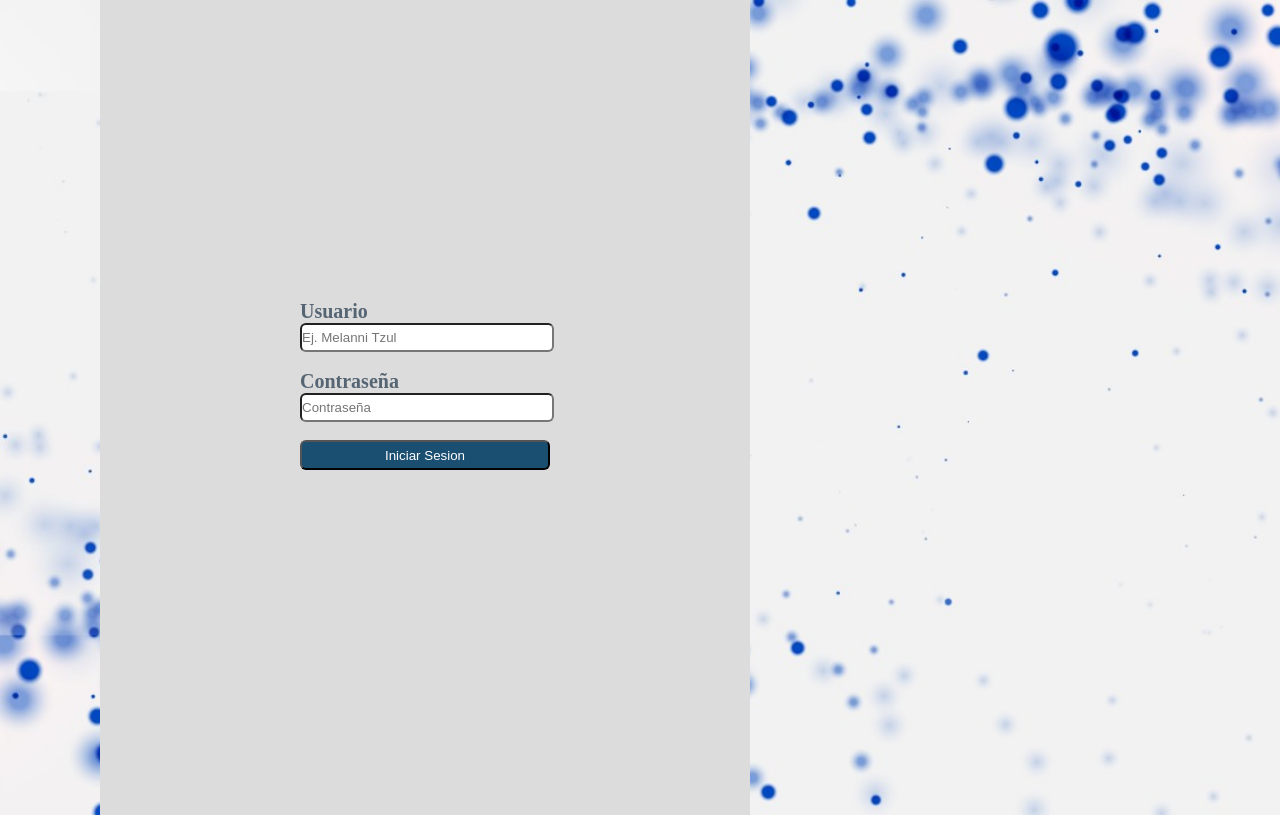
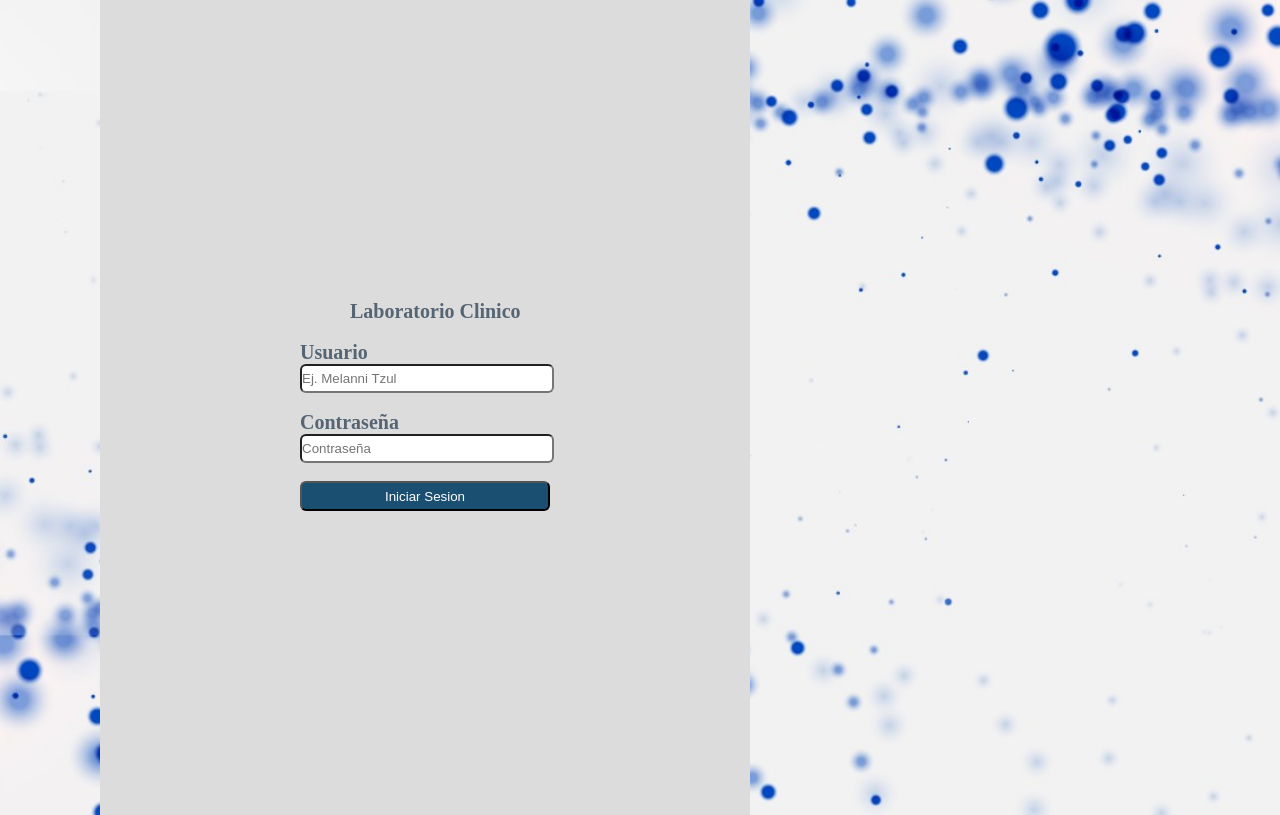
Before and after one commit to MelanniTzul/Laboratorio_Clinico, a website: page public_html/index.html in a window 1280 px wide. Drawn offline with Linux system fonts and the light colour scheme.

Commit message:
Agregue titulo

```diff
--- a/public_html/Estilos/DiseñoLogin.css
+++ b/public_html/Estilos/DiseñoLogin.css
@@ -47,3 +47,7 @@ body{
     cursor: pointer;
 
 }
+
+.titulo{
+    margin-left:50px;
+}
--- a/public_html/index.html
+++ b/public_html/index.html
@@ -16,6 +16,9 @@ and open the template in the editor.
         <div class="cuadroLogin">
 
             <form class="diseñoLetra">
+                <h1 class="titulo">Laboratorio Clinico</h1>
+                <br><!-- comment -->
+
                 <h1>Usuario</h1><!-- titulo -->
                 <input type="text" name="usuario" id="usuario" placeholder="Ej. Melanni Tzul">
                 <br><!-- comment -->
```
